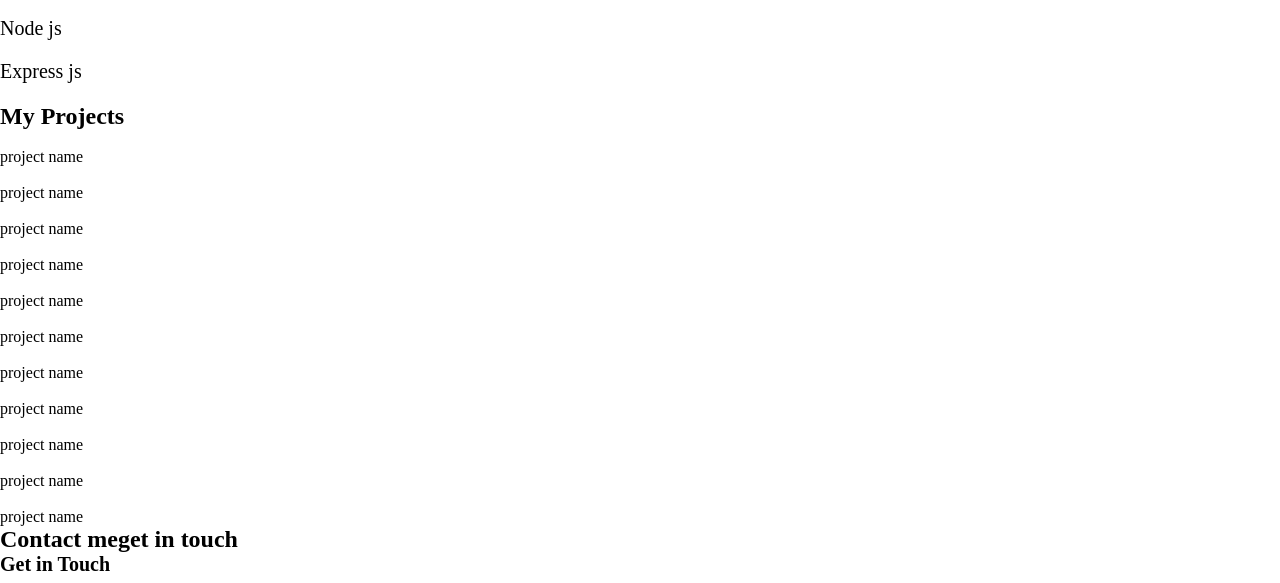
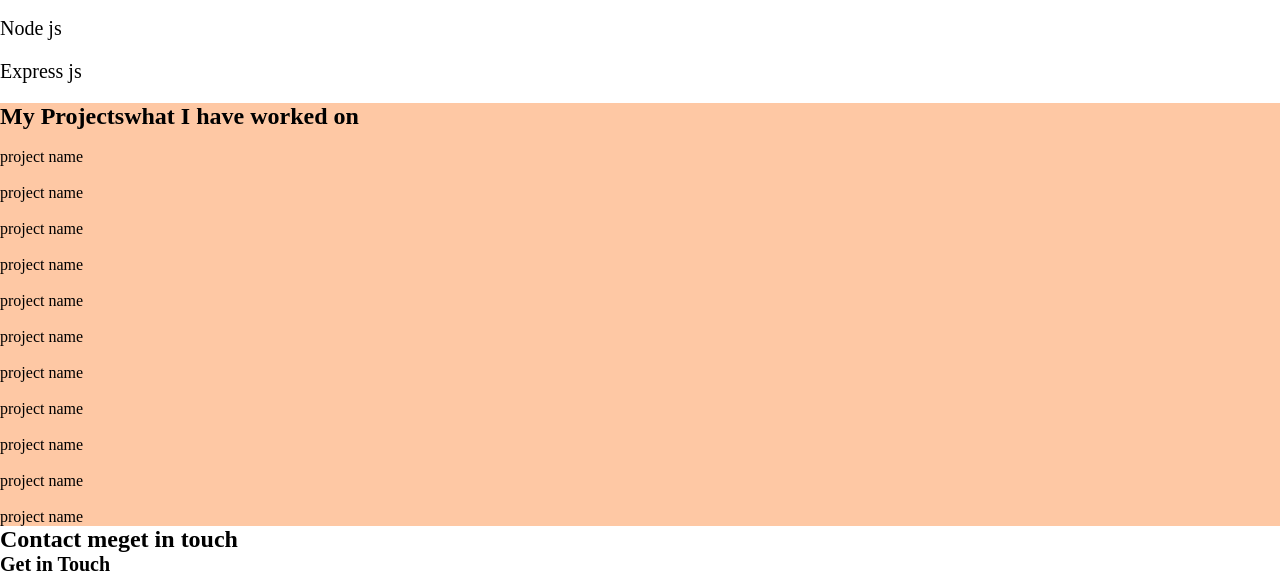
Before and after one commit to titustasneem/tasneemtitus, a plain HTML site: page index.html in a window 1280 px wide. Shown: the part 1297-1880 px from the top of the page. Drawn offline with nearby package versions, Linux system fonts and the light colour scheme.

Commit message:
added basic css for projects section

```diff
--- a/css/style.css
+++ b/css/style.css
@@ -344,7 +344,20 @@ body {
 
   /* skills section end  */
 
+
   /* ----------------------------------------------------------------- */
+
+  /* projects section start  */
+.projects {
+    background: rgba(253, 156, 91, 0.553);
+  }
+  .projects .title::after {
+    content: "what I have worked on";
+  }
+    /* projects section end  */
+
+    /* ----------------------------------------------------------------- */
+
 
   /* contact section start  */
 .contact .title::after {
```
